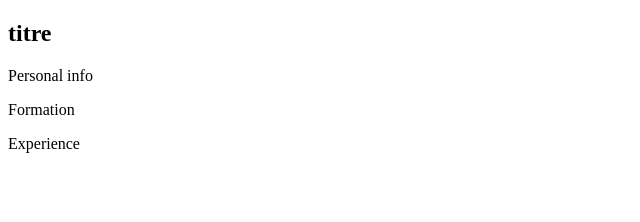
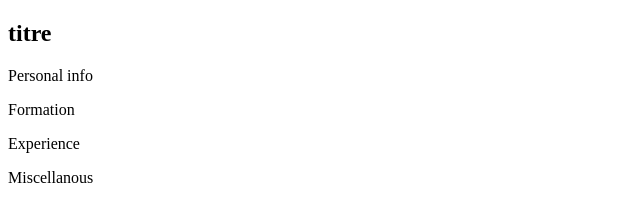
Before and after one commit to Lapave/Lapave.github.io, a plain HTML site: page index.html in a window 1280 px wide. Shown: the whole page, without its empty margins (0-640 px from the left). Drawn offline with Linux system fonts and the light colour scheme.

Commit message:
Miscellanous

```diff
--- a/index.html
+++ b/index.html
@@ -13,5 +13,7 @@
   <p> Formation </p>
 
   <p> Experience </p>
+
+  <p> Miscellanous </p>
   </body>
 </html>
```
